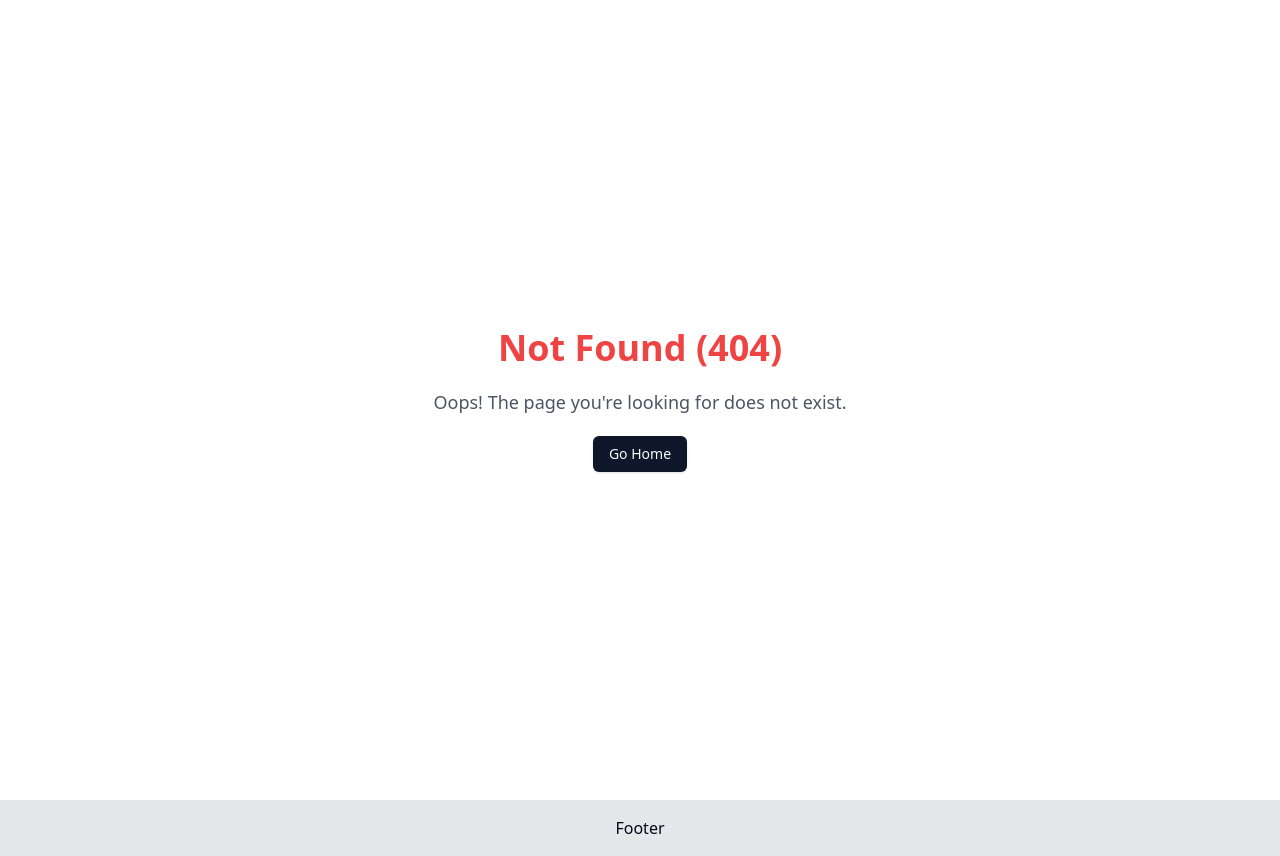
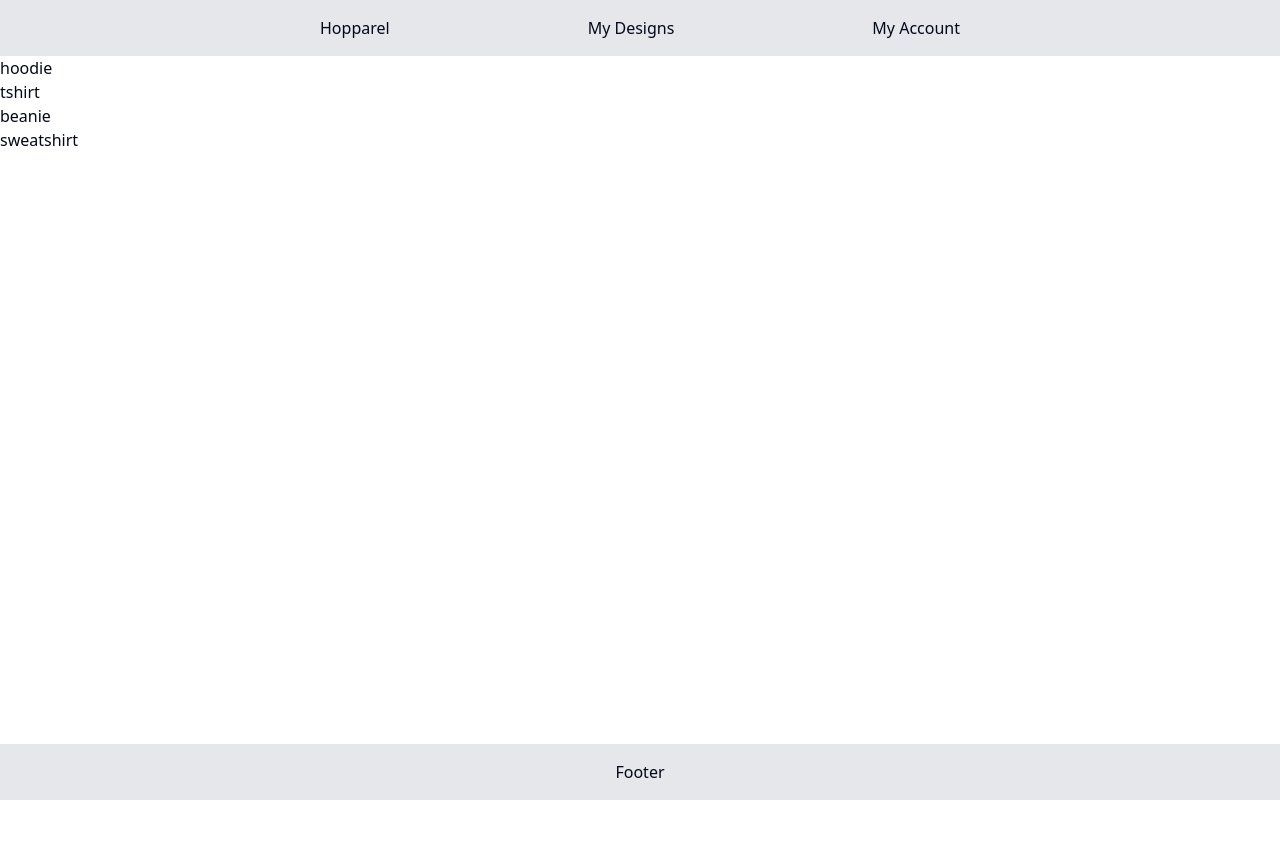
Before and after one commit to yoohyukchang/hopparel-monorepo, a React (Vite) app in the folder app/: page /my-designs in a window 1280 px wide. Before the commit this address had no page. After the commit the page ends 800 px from the top, so only its background shows below. Built offline with nearby package versions, Linux system fonts and the light colour scheme.

Commit message:
organized react component structures

```diff
--- a/app/src/App.tsx
+++ b/app/src/App.tsx
@@ -1,8 +1,9 @@
 import { createBrowserRouter, RouterProvider } from "react-router-dom";
-import MainView from "./views/main-view";
-import ErrorPage from "./views/error-page";
-import DesignCreateView from "./views/design-create-view";
+import MainView from "./components/views/main-view";
+import ErrorPage from "./components/views/error-page";
+import DesignCreateView from "./components/views/design-create-view";
 import Footer from "./components/footer";
+import MyDesignsView from "./components/views/my-designs-view";
 
 const router = createBrowserRouter([
   {
@@ -13,6 +14,11 @@ const router = createBrowserRouter([
   {
     path: "/create-design",
     element: <DesignCreateView />,
+    errorElement: <ErrorPage />,
+  },
+  {
+    path: "/my-designs",
+    element: <MyDesignsView/>,
     errorElement: <ErrorPage />,
   }
 ]);
--- a/app/src/auth/userAccount.tsx
+++ b/app/src/auth/userAccount.tsx
@@ -1,7 +1,6 @@
 const UserAccount = () => {
     return (
         <div>
-            {/* <img src={userIcon} className='' /> */}
             My Account
         </div>
     )
--- /dev/null
+++ b/app/src/components/header-components/hopparel-logo.tsx
@@ -0,0 +1,9 @@
+const HopparelLogo = () => {
+    return (
+        <div>
+            Hopparel
+        </div>
+    );
+};
+
+export default HopparelLogo;
--- /dev/null
+++ b/app/src/components/header-components/my-designs.tsx
@@ -0,0 +1,13 @@
+import { Link } from 'react-router-dom';
+
+const MyDesignButton = () => {
+    return (
+        <Link to="/my-designs">
+            <div>
+                My Designs
+            </div>
+        </Link>
+    );
+}
+
+export default MyDesignButton;
--- a/app/src/components/header.tsx
+++ b/app/src/components/header.tsx
@@ -1,10 +1,12 @@
 import UserAccount from "@/auth/userAccount";
+import HopparelLogo from "./header-components/hopparel-logo";
+import MyDesignButton from "./header-components/my-designs";
 
 const Header = () => {
   return (
     <div className="bg-gray-200 p-4 flex justify-between items-center horizontal-padding-30">
-      <div>Hopparel</div>
-      <div>My Designs</div>
+      <HopparelLogo />
+      <MyDesignButton />
       <UserAccount />
     </div>
   );
--- /dev/null
+++ b/app/src/components/my-designs-body.tsx
@@ -0,0 +1,13 @@
+import Designs from "./design/designs";
+import Header from "./header";
+
+const MyDesignsBody = () => {
+    return (
+        <>
+            <Header />
+            <Designs />
+        </>
+    );
+};
+
+export default MyDesignsBody;
--- a/app/src/components/product-selections/product-selection.tsx
+++ b/app/src/components/product-selections/product-selection.tsx
@@ -1,23 +1,23 @@
 import { Link } from "react-router-dom";
 
 interface ProductProps {
-  name: string;
+  productType: string;
   image: string;
 }
 
-const ProductSelection = ({ name, image }: ProductProps) => {
+const ProductSelection = ({ productType, image }: ProductProps) => {
   return (
     <Link to="/create-design">
       <div className="flex flex-col items-center cursor-pointer">
         <div className="w-32 h-32 md:w-48 md:h-48 lg:w-64 lg:h-64 xl:w-80 xl:h-80 relative">
           <img
             src={image}
-            alt={name}
+            alt={productType}
             className="w-full h-full object-contain"
           />
         </div>
         <div className="bg-white w-32 md:w-48 lg:w-64 xl:w-80 h-10 flex items-center justify-center border border-gray-200">
-          <span>{name}</span>
+          <span>{productType}</span>
         </div>
       </div>
     </Link>
--- a/app/src/components/product-selections/product-selections.tsx
+++ b/app/src/components/product-selections/product-selections.tsx
@@ -6,10 +6,10 @@ import beanieImg from "@/assets/beanie.png";
 
 const ProductSelections = () => {
   const products = [
-    { name: "Hoodie", image: hoodieImg },
-    { name: "Sweatshirt", image: sweatshirtImg },
-    { name: "T-Shirt", image: tshirtImg },
-    { name: "Beanie", image: beanieImg },
+    { productType: "Hoodie", image: hoodieImg },
+    { productType: "Sweatshirt", image: sweatshirtImg },
+    { productType: "T-Shirt", image: tshirtImg },
+    { productType: "Beanie", image: beanieImg },
   ];
 
   return (
@@ -17,8 +17,8 @@ const ProductSelections = () => {
       <div className="grid grid-cols-2 gap-4 w-full md:w-1/2 lg:w-1/2">
         {products.map((product) => (
           <ProductSelection
-            key={product.name}
-            name={product.name}
+            key={product.productType}
+            productType={product.productType}
             image={product.image}
           />
         ))}
--- a/app/src/views/design-create-view.tsx
+++ b/app/src/components/views/design-create-view.tsx
@@ -1,12 +1,10 @@
-import Designs from "@/components/design/designs";
-import Footer from "@/components/footer";
 import Header from "@/components/header";
 
 const DesignCreateView = () => {
     return (
         <>
             <Header />
-            <Designs />
+            {/* include design create elements*/}
         </>
     );
 };
--- a/app/src/views/main-view.tsx
+++ b/app/src/components/views/main-view.tsx
@@ -1,5 +1,5 @@
-import MainBody from "../components/main-body";
-import Header from "../components/header";
+import MainBody from "../main-body";
+import Header from "../header";
 
 const MainView = () => {
   return (
--- /dev/null
+++ b/app/src/components/views/my-designs-view.tsx
@@ -0,0 +1,13 @@
+import Designs from "../design/designs";
+import Header from "../header";
+
+const MyDesignsView = () => {
+    return (
+        <>
+            <Header />
+            <Designs />
+        </>
+    );
+}
+
+export default MyDesignsView;
```
Also changed, not shown: app/src/components/views/error-page.tsx (renamed from app/src/views/error-page.tsx).
